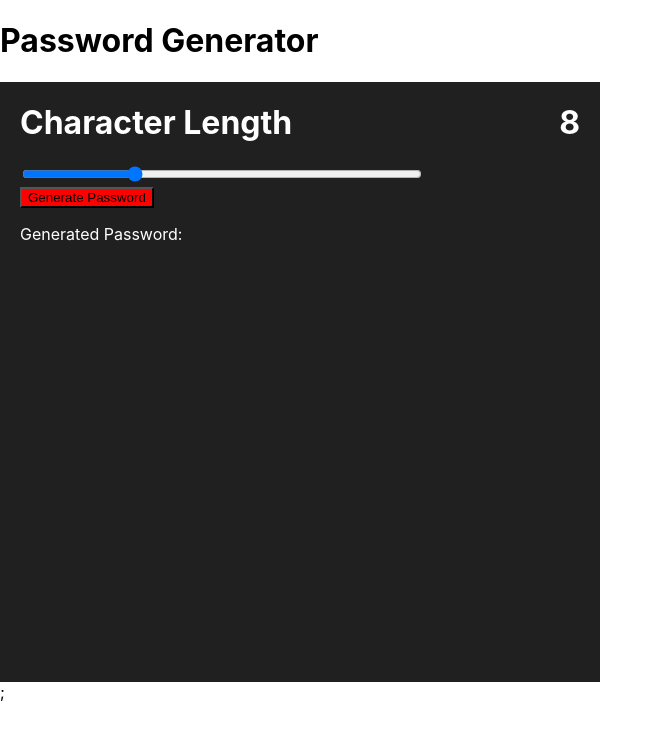
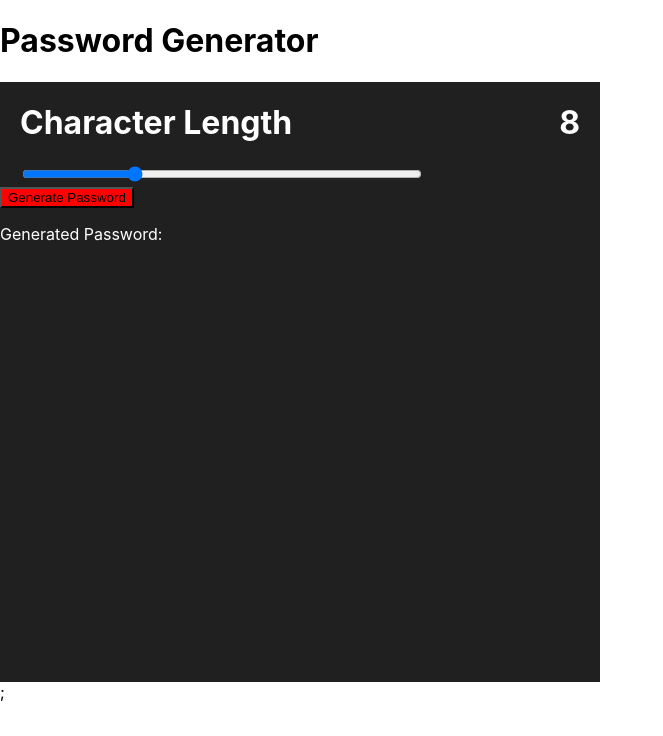
Before and after one commit to Zakariyya98/PasswordGenerator, a React (Create React App) app: page / in a window 1280 px wide. Shown: the top 736 px of the page, without its empty margins (0-663 px from the left). Built offline with nearby package versions, Linux system fonts and the light colour scheme.

Commit message:
CharacterLength.jsx: add: wrapped within a fragment

```diff
--- a/src/components/CharacterLength/CharacterLength.jsx
+++ b/src/components/CharacterLength/CharacterLength.jsx
@@ -6,6 +6,7 @@ const CharacterLength = () => {
   const [rangeValue, setRangeValue] = useState(8);
 
   return (
+    <>
       <div className="char-length__container">
         <div className="char-length__range-value">
           <h1>Character Length</h1>
@@ -24,8 +25,11 @@ const CharacterLength = () => {
             onChange={(event) => setRangeValue(event.target.value)}
           />
         </div>
+      </div>
+      <div>
         <GenerateButton charLength={rangeValue} />
       </div>
+    </>
   );
 };
 
```
Lines whose indentation alone changed are shown as unchanged.
